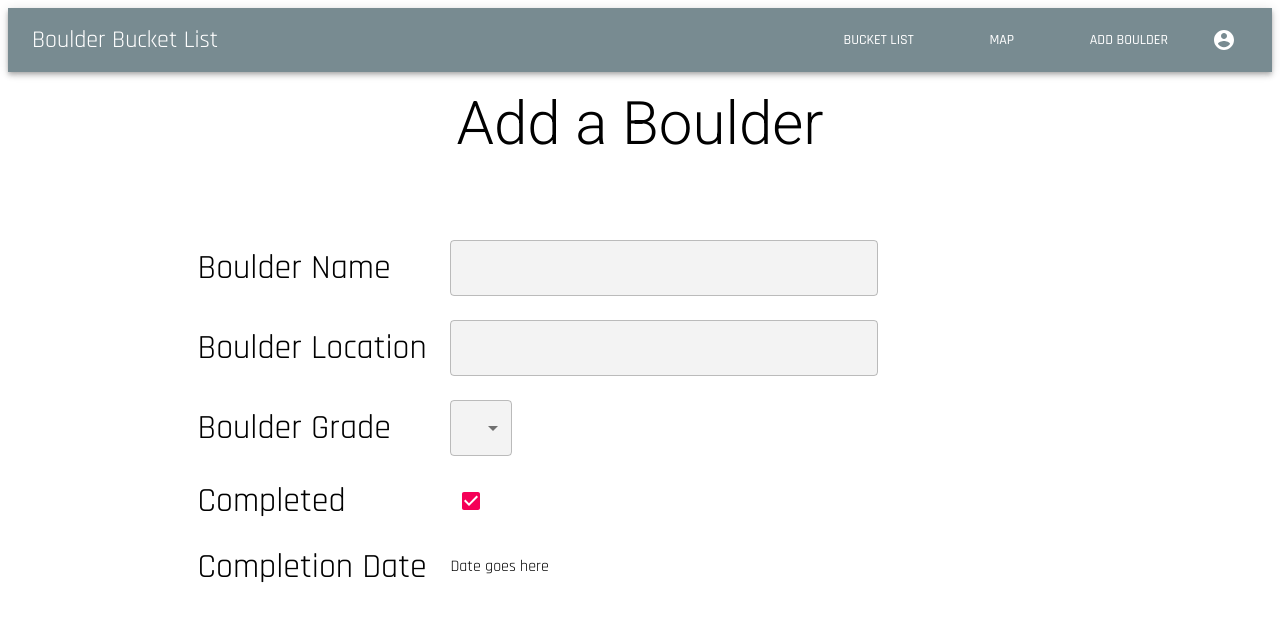
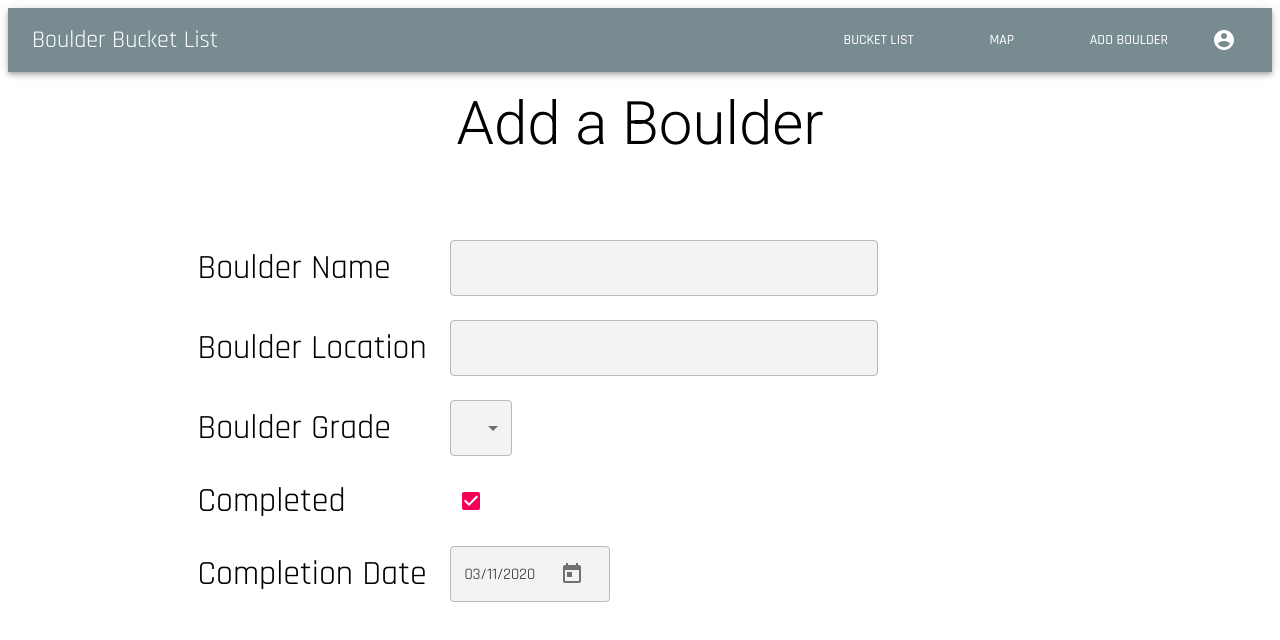
Before and after one commit to j97b/boulder-bucket-list-ui, a React (Create React App) app: page /addBoulder in a window 1280 px wide. Both pictures are taken after a click on the element 471 px from the left and 501 px from the top of the page. Shown: the top 640 px of the page. Built offline with nearby package versions, Linux system fonts and the light colour scheme.

Commit message:
adding date picker

```diff
--- a/package.json
+++ b/package.json
@@ -3,12 +3,15 @@
   "version": "0.1.0",
   "private": true,
   "dependencies": {
+    "@date-io/date-fns": "^1.3.13",
     "@material-ui/core": "^4.11.0",
     "@material-ui/icons": "^4.9.1",
+    "@material-ui/pickers": "^3.2.10",
     "@testing-library/jest-dom": "^5.11.5",
     "@testing-library/react": "^11.1.0",
     "@testing-library/user-event": "^12.1.10",
     "axios": "^0.21.0",
+    "date-fns": "^2.16.1",
     "prop-types": "^15.7.2",
     "react": "^17.0.1",
     "react-dom": "^17.0.1",
--- a/src/components/formElement/FormElement.jsx
+++ b/src/components/formElement/FormElement.jsx
@@ -6,10 +6,14 @@ import {
   Checkbox,
   Select,
   MenuItem,
+  InputAdornment,
+  IconButton,
 } from "@material-ui/core";
 
 import styles from "./styles.js";
 import grades from "../../utils/grades";
+import { DatePicker } from "@material-ui/pickers";
+import { Today } from "@material-ui/icons";
 
 const FormElement = (props) => {
   const classes = styles();
@@ -52,7 +56,26 @@ const FormElement = (props) => {
           />
         );
       case "date":
-        return <Typography>Date goes here</Typography>;
+        return (
+          <DatePicker
+            className={classes.date}
+            disableFuture
+            variant="inline"
+            inputVariant="outlined"
+            format="dd/MM/yyyy"
+            onChange={(value) => props.handleChange(value, props.name)}
+            value={props.value * 1000}
+            InputProps={{
+              endAdornment: (
+                <InputAdornment position="end">
+                  <IconButton>
+                    <Today />
+                  </IconButton>
+                </InputAdornment>
+              ),
+            }}
+          />
+        );
       default:
         return (
           <TextField
--- a/src/components/formElement/styles.js
+++ b/src/components/formElement/styles.js
@@ -19,6 +19,15 @@ const styles = makeStyles((theme) => ({
     borderRadius: theme.shape.borderRadius,
     backgroundColor: "#F3F3F3",
   },
+  date: {
+    width: theme.spacing(20),
+    "& div": {
+      backgroundColor: "#F3F3F3",
+      "& button:hover": {
+        backgroundColor: "inherit",
+      },
+    },
+  },
 }));
 
 export default styles;
--- a/src/index.jsx
+++ b/src/index.jsx
@@ -1,15 +1,19 @@
-import React from 'react';
-import ReactDOM from 'react-dom';
-import { ThemeProvider } from '@material-ui/core';
+import React from "react";
+import ReactDOM from "react-dom";
+import { ThemeProvider } from "@material-ui/core";
+import { MuiPickersUtilsProvider } from "@material-ui/pickers";
+import DateFnsUtils from "@date-io/date-fns";
 
-import App from './App';
-import theme from './theme';
+import App from "./App";
+import theme from "./theme";
 
 ReactDOM.render(
-    <React.StrictMode>
-        <ThemeProvider theme={theme}>
-            <App />
-        </ThemeProvider>
-    </React.StrictMode>,
-    document.getElementById('root')
+  <React.StrictMode>
+    <ThemeProvider theme={theme}>
+      <MuiPickersUtilsProvider utils={DateFnsUtils}>
+        <App />
+      </MuiPickersUtilsProvider>
+    </ThemeProvider>
+  </React.StrictMode>,
+  document.getElementById("root")
 );
--- a/src/pages/addBoulder/AddBoulder.jsx
+++ b/src/pages/addBoulder/AddBoulder.jsx
@@ -13,7 +13,7 @@ class AddBoulder extends React.Component {
       locationName: "",
       grade: "",
       completed: false,
-      completionDate: "",
+      completionDate: null,
     };
   }
 
@@ -28,6 +28,13 @@ class AddBoulder extends React.Component {
     this.setState({
       ...this.state,
       [e.target.name]: e.target.checked,
+    });
+  };
+
+  handleDateChange = (value, name) => {
+    this.setState({
+      ...this.state,
+      [name]: new Date(value).getTime() / 1000,
     });
   };
 
@@ -69,7 +76,7 @@ class AddBoulder extends React.Component {
             label="Completion Date"
             name="completionDate"
             value={this.state.completionDate}
-            handleChange={this.handleTextChange}
+            handleChange={this.handleDateChange}
             variant="date"
           />
         ) : null}
```
Also changed, not shown: 1 other file (tests, documents, lock files or other folders).
